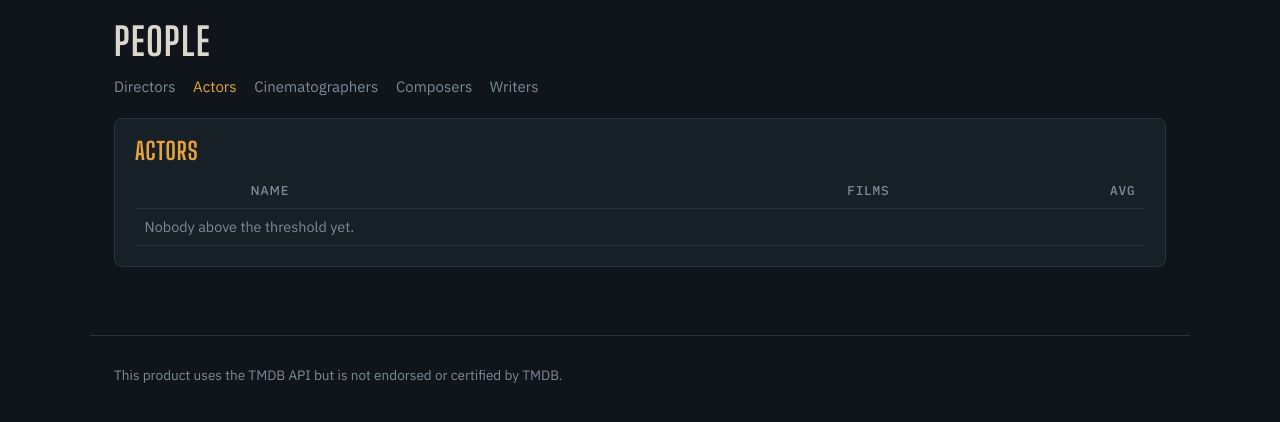
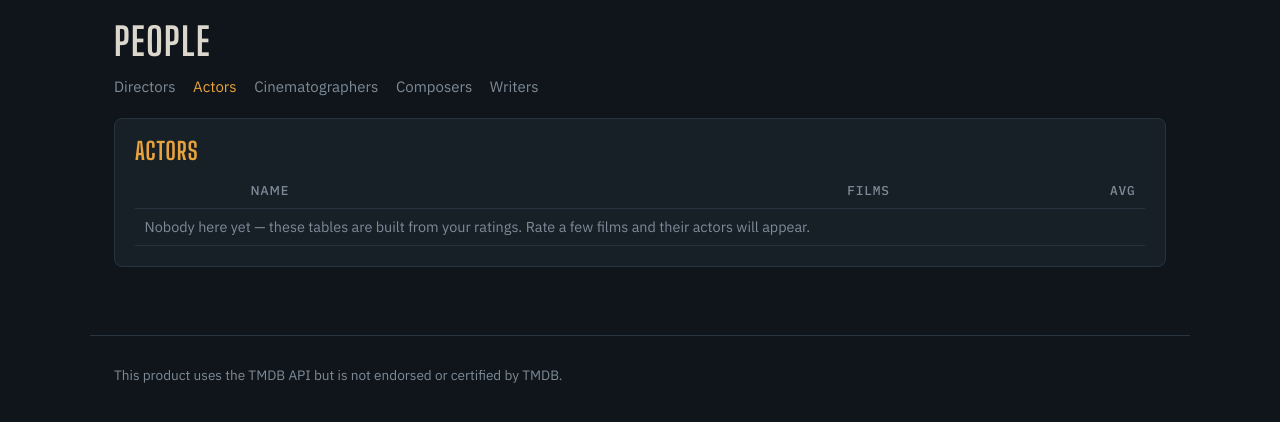
Before and after one commit to crishman/graphfi, a Django app: page /people/ in a window 1280 px wide. Shown: the part 66-488 px from the top of the page. Run offline with Django 5.2, Linux system fonts and the light colour scheme; data that the repository does not hold is empty.

Commit message:
Clarify empty-state messages on people tables

```diff
--- a/films/templates/films/people.html
+++ b/films/templates/films/people.html
@@ -24,7 +24,7 @@
         <td class="num-col num">{{ p.avg|floatformat:1 }}</td>
       </tr>
     {% empty %}
-      <tr><td colspan="4" class="hint">Nobody above the threshold yet.</td></tr>
+      <tr><td colspan="4" class="hint">Nobody here yet — these tables are built from your ratings. Rate a few films and their {{ table.label|lower }}s will appear.</td></tr>
     {% endfor %}
     </tbody>
   </table>
--- a/films/templates/films/profile.html
+++ b/films/templates/films/profile.html
@@ -65,7 +65,7 @@
               <td class="num-col num">{{ p.avg|floatformat:1 }}</td>
             </tr>
           {% empty %}
-            <tr><td colspan="4" class="hint">Nobody above the threshold yet.</td></tr>
+            <tr><td colspan="4" class="hint">Appears once rated films accumulate.</td></tr>
           {% endfor %}
           </tbody>
         </table>
```
